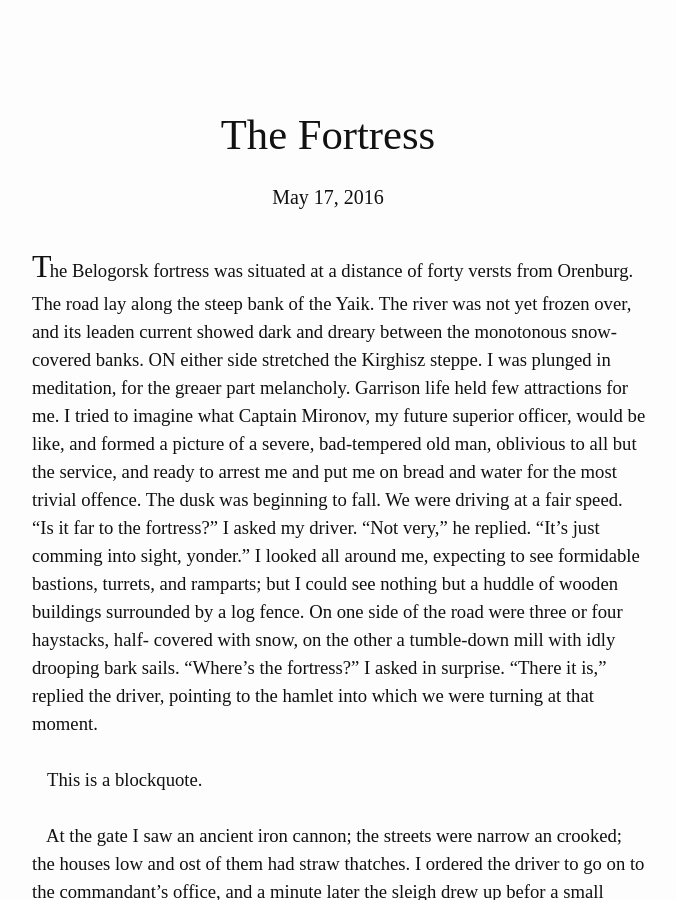
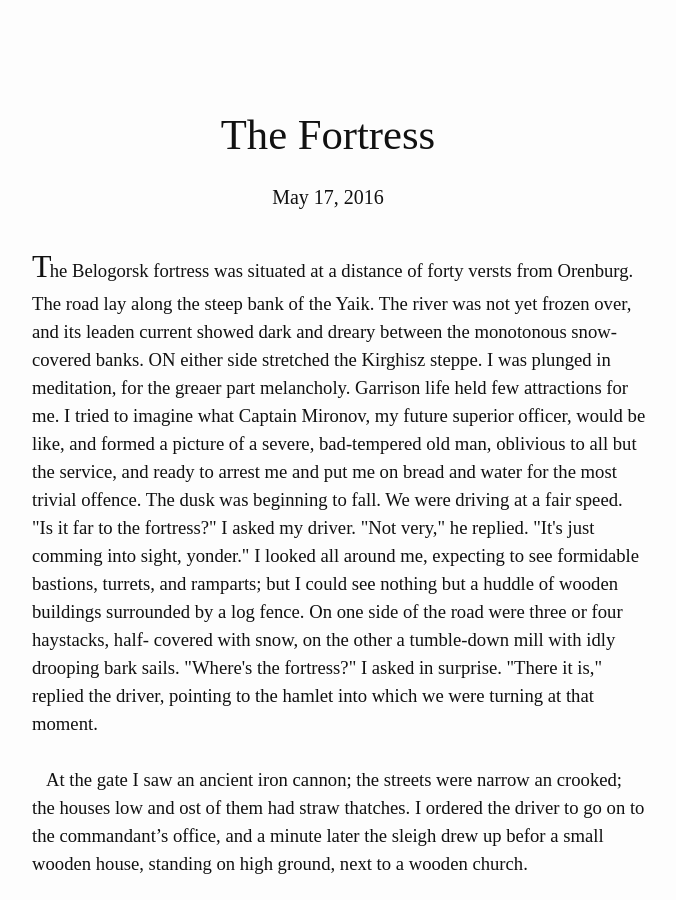
Before and after one commit to espresso-math/black-izris-jekyll-theme, a Jekyll site: the page built from _posts/2016-05-17-puskin.markdown, in a window 1280 px wide and 900 px high, scrolled down 191 px. Shown: the whole window, without its empty margins (352-1028 px from the left). Built offline with Jekyll 4.4.1, drawn with Linux system fonts in a browser that asks for light colours.

Commit message:
up to surge

```diff
--- a/_posts/2016-05-17-puskin.markdown
+++ b/_posts/2016-05-17-puskin.markdown
@@ -5,7 +5,7 @@
 categories: pushkin
 ---
 
-
+<p id="gohug">
 <span class = "kern"><span class = "bigo">T</span></span>he Belogorsk fortress was situated at a distance of forty
 versts from Orenburg. The road lay along the steep bank of the
 Yaik. The river was not yet frozen over, and its leaden current
@@ -26,9 +26,8 @@
 covered with snow, on the other a tumble-down mill with idly
 drooping bark sails. "Where's the fortress?" I asked in surprise.
 "There it is," replied the driver, pointing to the hamlet into
-which we were turning at that moment.
+which we were turning at that moment.</p>
 
-> This is a blockquote.
 
 At the gate I saw an ancient iron cannon; the streets were narrow an crooked; the
 houses low and ost of them had straw thatches. I ordered the
```
